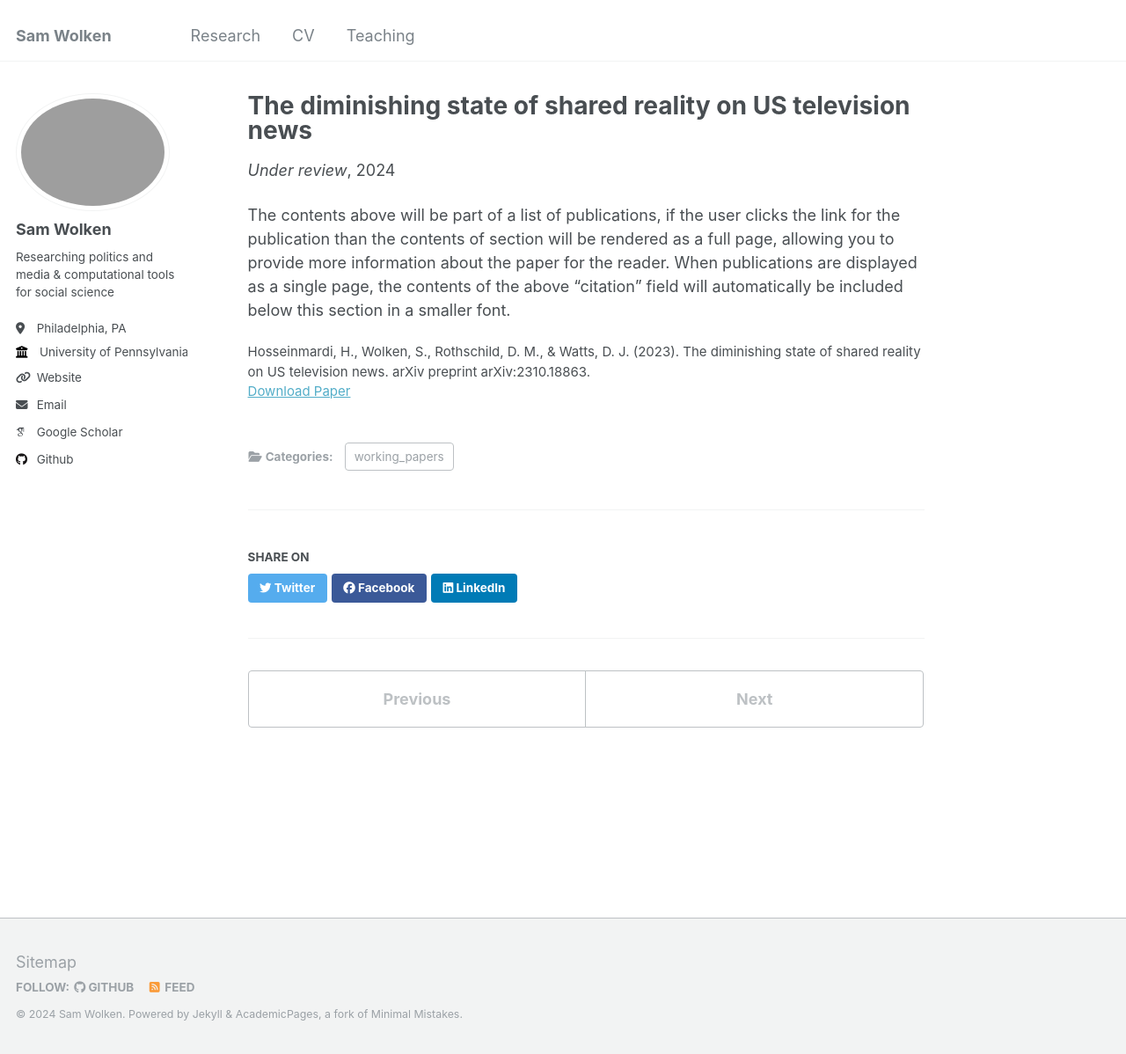
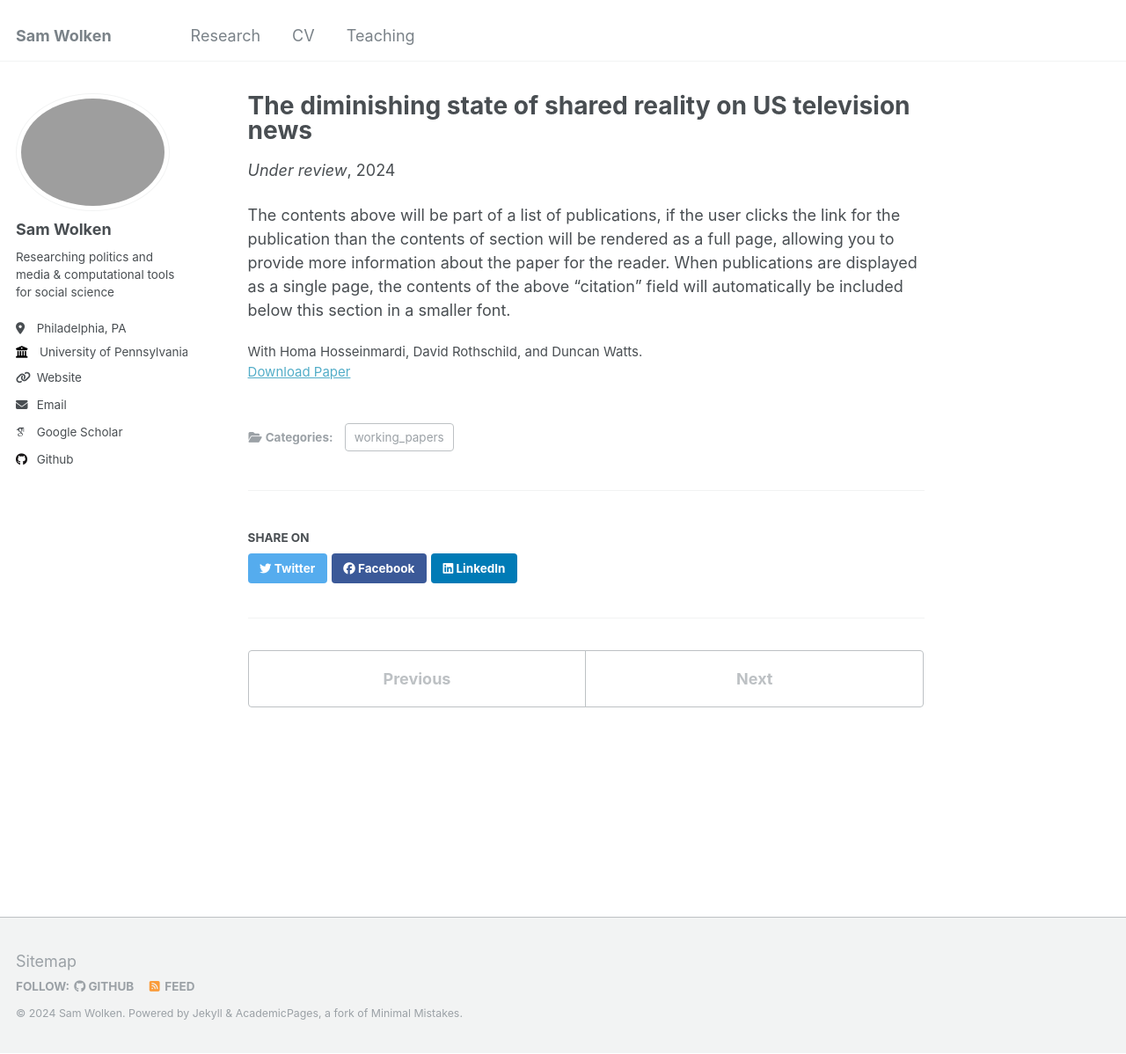
Before and after one commit to swolken/.github.io, a Jekyll site: the page built from _publications/2024-02-17-paper-title-number-4.md, in a window 1280 px wide and 1198 px high. Shown: the whole window at 88% size. Built offline with Jekyll 4.4.1, drawn with Linux system fonts in a browser that asks for light colours; some web fonts are replaced.

Commit message:
Update 2024-02-17-paper-title-number-4.md

```diff
--- a/_publications/2024-02-17-paper-title-number-4.md
+++ b/_publications/2024-02-17-paper-title-number-4.md
@@ -7,7 +7,7 @@ excerpt: 'The potential for a large, diverse population to coexist peacefully is
 date: '2024-1-1'
 paperurl: 'https://arxiv.org/pdf/2310.18863'
 venue: 'Under review'
-citation: 'Hosseinmardi, H., Wolken, S., Rothschild, D. M., & Watts, D. J. (2023). The diminishing state of shared reality on US television news. arXiv preprint arXiv:2310.18863.'
+citation: 'With Homa Hosseinmardi, David Rothschild, and Duncan Watts.'
 ---
 
 The contents above will be part of a list of publications, if the user clicks the link for the publication than the contents of section will be rendered as a full page, allowing you to provide more information about the paper for the reader. When publications are displayed as a single page, the contents of the above "citation" field will automatically be included below this section in a smaller font.
```
